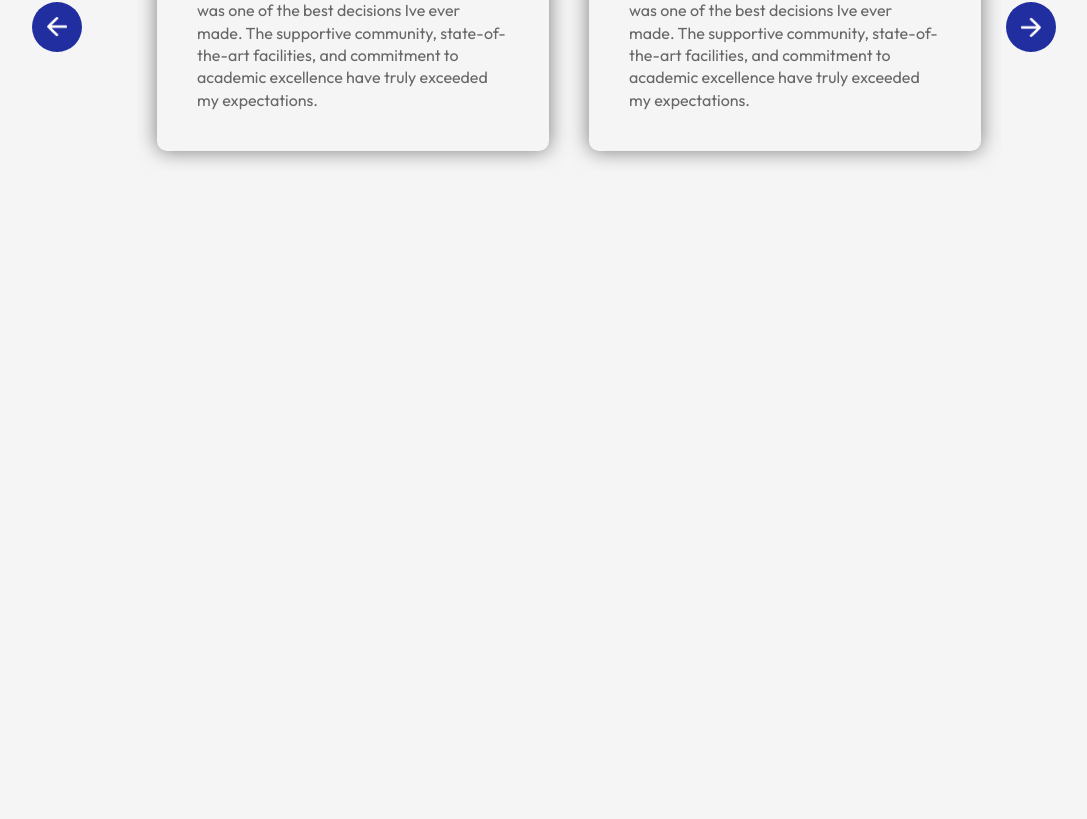
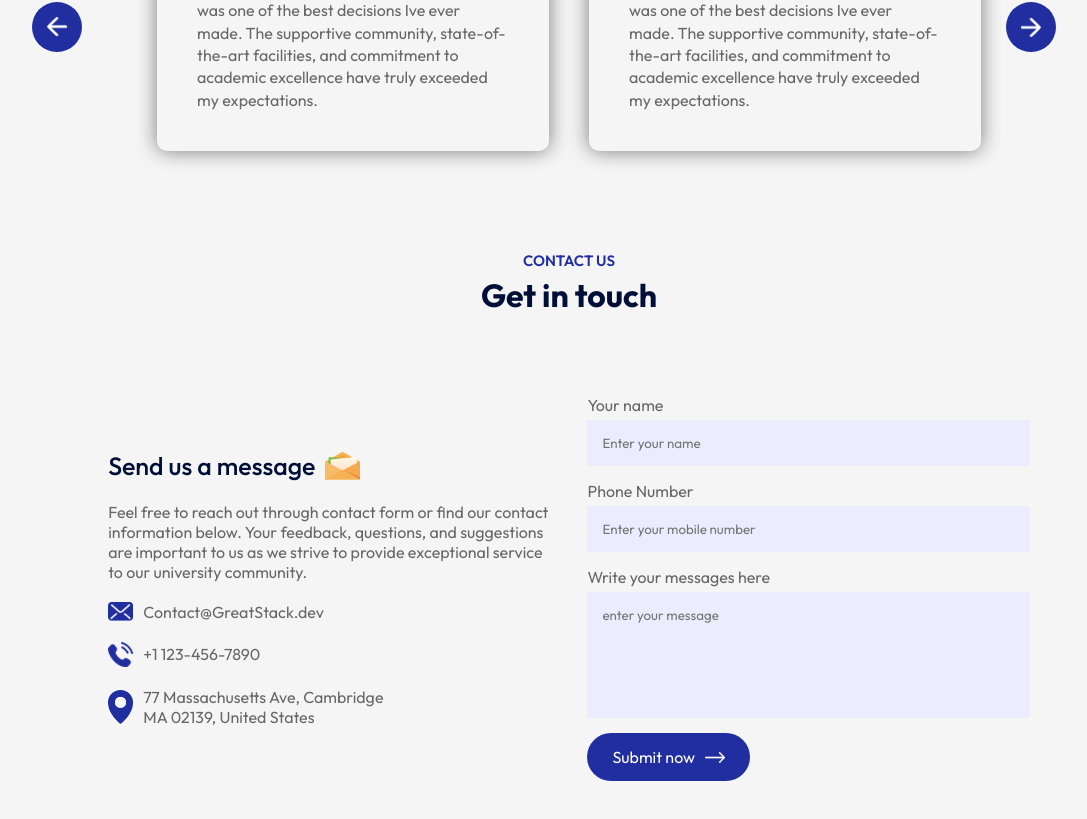
Before and after one commit to yuronn5/education_store, a React (Vite) app: page / in a window 1280 px wide. Shown: the part 2755-3574 px from the top of the page, without its empty margins (71-1158 px from the left). Before the commit the page ends 3006 px from the top, so only its background shows below. Built offline with nearby package versions, Linux system fonts and the light colour scheme.

Commit message:
contact section

```diff
--- a/src/App.jsx
+++ b/src/App.jsx
@@ -6,6 +6,7 @@
 import About from './components/About/About'
 import Campus from './components/Campus/Campus'
 import Testimonials from './components/Testimonials/Testimonials'
+import Contact from './components/Contact/Contact'
 
 const App = () => {
   return (
@@ -20,6 +21,8 @@
         <Campus />
         <Title subtitle='Testimonials' title='What students says' />
         <Testimonials />
+        <Title subtitle='Contact us' title='Get in touch' />
+        <Contact />
       </div>
     </div>
   )
--- /dev/null
+++ b/src/components/Contact/Contact.css
@@ -0,0 +1,63 @@
+.contact{
+    margin: 80px auto;
+    max-width: 90%;
+    display: flex;
+    align-items: center;
+    justify-content: space-between;
+}
+.contact-col{
+    flex-basis: 48%;
+    color: #676767;
+}
+.contact-col h3{
+    color: #000F38;
+    font-weight: 500;
+    font-size: 25px;
+    display: flex;
+    align-items: center;
+    margin-bottom: 20px;
+}
+.contact-col h3 img{
+    width: 35px;
+    margin-left: 10px;
+}
+.contact-col p{
+    max-width: 450px;
+    list-style: 0.3;
+}
+.contact-col ul li{
+    display: flex;
+    align-items: center;
+    margin: 20px 0;
+}
+.contact-col ul li img{
+    width: 25px;
+    margin-right: 10px;
+}
+
+.contact form input, .contact form textarea{
+    display: block;
+    width: 100%;
+    background: #EBECFE;
+    padding: 15px;
+    border: 0;
+    outline: 0;
+    margin-bottom: 15px;
+    margin-top: 5px;
+    resize: none;
+}
+.contact-col span{
+    display: block;
+    margin: 20px 0;
+}
+
+/*======== media querry =========*/
+
+@media (max-width: 700px){
+    .contact{
+        display: block;
+    }
+    .contact-col{
+        padding: 20px;
+    }
+}
--- /dev/null
+++ b/src/components/Contact/Contact.jsx
@@ -0,0 +1,64 @@
+import React from 'react';
+import './Contact.css';
+import msg_icon from '../../assets/msg-icon.png';
+import mail_icon from '../../assets/mail-icon.png';
+import phone_icon from '../../assets/phone-icon.png';
+import location_icon from '../../assets/location-icon.png';
+import white_arrow from '../../assets/white-arrow.png';
+
+const Contact = () => {
+    const [result, setResult] = React.useState("");
+
+    const onSubmit = async (event) => {
+        event.preventDefault();
+        setResult("Sending....");
+        const formData = new FormData(event.target);
+
+        formData.append("access_key", "ffb54c42-191d-4b12-8ffb-bc99bb198d36");
+
+        const response = await fetch("https://api.web3forms.com/submit", {
+            method: "POST",
+            body: formData
+        });
+
+        const data = await response.json();
+
+        if (data.success) {
+            setResult("Form Submitted Successfully");
+            event.target.reset();
+        } else {
+            console.log("Error", data);
+            setResult(data.message);
+        }
+    };
+
+
+    return (
+        <div className='contact'>
+            <div className="contact-col">
+                <h3>Send us a message <img src={msg_icon} alt="" /></h3>
+                <p>Feel free to reach out through contact form or find our contact information below. Your feedback, questions, and suggestions are important to us as we strive to provide exceptional service to our university community.</p>
+                <ul>
+                    <li><img src={mail_icon} alt="" />Contact@GreatStack.dev</li>
+                    <li><img src={phone_icon} alt="" />+1 123-456-7890</li>
+                    <li><img src={location_icon} alt="" />77 Massachusetts Ave, Cambridge<br /> MA 02139, United States</li>
+                </ul>
+            </div>
+            <div className="contact-col">
+                <form onSubmit={onSubmit}>
+                    <label>Your name</label>
+                    <input type="text" name='name' placeholder='Enter your name' required />
+                    <label>Phone Number</label>
+                    <input type="tel" name='phone' placeholder='Enter your mobile number' required />
+                    <label>Write your messages here</label>
+                    <textarea name="message" rows="6" placeholder='enter your message' required></textarea>
+                    <button type='submit' className='btn dark-btn'>Submit now <img src={white_arrow} alt="" /></button>
+                </form>
+                <span>{result}</span>
+            </div>
+
+        </div>
+    )
+}
+
+export default Contact;
```
